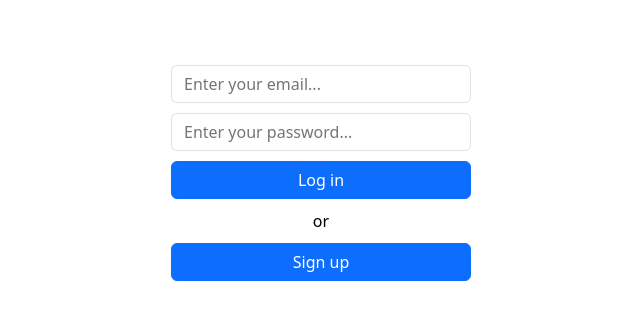
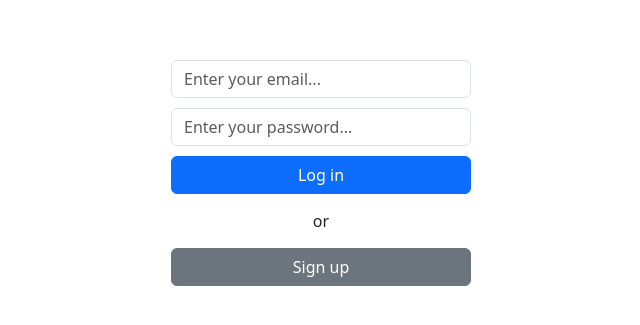
Before and after one commit to 888yalo888/todo-list, a React (Create React App) app: page / in a window 1280 px wide. Shown: the part 227-552 px from the top of the page, without its empty margins (319-959 px from the left). Built offline with nearby package versions, Linux system fonts and the light colour scheme.

Commit message:
change styles to bootstrap styles

```diff
--- a/package.json
+++ b/package.json
@@ -7,7 +7,9 @@
         "@testing-library/react": "^13.4.0",
         "@testing-library/user-event": "^13.5.0",
         "axios": "^1.6.1",
+        "bootstrap": "^5.3.2",
         "react": "^18.2.0",
+        "react-bootstrap": "^2.10.0",
         "react-dom": "^18.2.0",
         "react-scripts": "5.0.1",
         "sass": "^1.69.5",
--- a/src/App.js
+++ b/src/App.js
@@ -1,5 +1,6 @@
 import { useContext } from 'react';
 import './App.scss';
+import 'bootstrap/dist/css/bootstrap.min.css';
 import { LoginAndSignupPage, Header, TodoList } from './components/index';
 import AuthContext from './AuthContext';
 import { TodoListProvider } from './TodoListContext';
--- a/src/App.scss
+++ b/src/App.scss
@@ -1,178 +1,42 @@
-html,
-body,
-#root,
 .app {
-    height: 100%;
+    height: 100vh;
 }
 
-body {
-    font-family: system-ui, -apple-system, 'Segoe UI', Roboto, 'Helvetica Neue',
-        'Noto Sans', 'Liberation Sans', Arial, sans-serif, 'Apple Color Emoji',
-        'Segoe UI Emoji', 'Segoe UI Symbol', 'Noto Color Emoji';
-    font-size: 1rem;
-    font-weight: 400;
-    line-height: 1.5;
-    color: #000;
+.login-signup-container {
+    height: 100vh;
 }
 
-// input {
-//     margin: 15px;
-// }
-
-input,
-textarea {
-    font-family: system-ui, -apple-system, 'Segoe UI', Roboto, 'Helvetica Neue',
-        'Noto Sans', 'Liberation Sans', Arial, sans-serif, 'Apple Color Emoji',
-        'Segoe UI Emoji', 'Segoe UI Symbol', 'Noto Color Emoji';
-    font-size: 1rem;
-    font-weight: 400;
-    line-height: 1.5;
-    color: #212529;
-    width: 100%;
-    padding: 0.375rem 0.75rem;
-    border: 1px solid #dee2e6;
-    border-radius: 0.375rem;
-    box-sizing: border-box;
-    transition: all 100ms ease-out;
-
-    // :hover /* === input :hover */ {
-    // & :hover /* === input :hover */ {
-    // &:hover /* === input:hover */ {
-    &:hover,
-    &:focus {
-        box-shadow: 0px 0px 3px 0px #0d6efd;
-        border: 1px solid #0d6efd;
-        outline: none;
-    }
+.formContainer {
+    margin: auto;
+    width: 300px;
 }
 
-button {
-    font-family: system-ui, -apple-system, 'Segoe UI', Roboto, 'Helvetica Neue',
-        'Noto Sans', 'Liberation Sans', Arial, sans-serif, 'Apple Color Emoji',
-        'Segoe UI Emoji', 'Segoe UI Symbol', 'Noto Color Emoji';
-    font-size: 1rem;
-    font-weight: 400;
-    line-height: 1.5;
-    padding: 0.375rem 0.75rem;
-    border: 1px solid #0d6efd;
-    // margin: 0.25rem 0.125rem;
-    background-color: #0d6efd;
-    color: #fff;
-    border-radius: 0.375rem;
-    vertical-align: middle;
-    text-align: center;
-    box-sizing: border-box;
-
-    &.icon {
-        width: 36px;
-        height: 36px;
-        padding: unset;
-        display: inline-flex;
-        align-items: center;
-        justify-content: center;
-        background-color: transparent;
-        border: none;
-    }
+.login-form {
+    gap: 10px;
 }
 
-svg {
-    fill: #0d6efd;
+.userInfo {
+    padding-right: 40px;
+    padding-top: 20px;
+    gap: 20px;
 }
 
-.app {
-    display: flex;
-    flex-direction: column;
+.submit-buttons {
+    gap: 15px;
 }
 
-.addTaskForm {
-    display: grid;
-    grid-template-columns: 1fr 100px;
-    grid-gap: 10px;
+.globalError {
+    font-size: 0.875em;
+    margin-top: 0.25rem;
 }
 
 .todolist {
-    max-width: 400px;
+    min-width: 300px;
+    max-width: 450px;
     padding: 3rem 0;
-    margin-left: auto;
-    margin-right: auto;
+    gap: 15px;
 }
 
-.tasks {
-    display: flex;
-    flex-direction: column;
-    padding-left: 0;
-    margin-top: 0;
-    margin-bottom: 0;
-    list-style: none;
+.todo-form-button {
+    margin-left: 10px;
 }
-
-.task {
-    padding: 0.5rem 1rem;
-    display: grid;
-    grid-template-columns: 1fr 0fr 0fr;
-    grid-gap: 10px;
-    align-items: center;
-
-    &:not(:last-child) {
-        border-bottom: 1px solid #dee2e6;
-    }
-}
-
-.editTaskForm {
-    display: grid;
-    grid-template-columns: 1fr 0fr 0fr;
-    grid-gap: 10px;
-    align-items: center;
-}
-
-.title {
-    overflow: hidden;
-    text-overflow: ellipsis;
-    white-space: nowrap;
-
-    &:hover {
-        overflow: unset;
-        text-overflow: unset;
-        white-space: unset;
-    }
-}
-
-.formContainer {
-    width: 300px;
-    margin: auto;
-    display: grid;
-    grid-gap: 10px;
-}
-
-.loginForm,
-.signupForm {
-    display: grid;
-    grid-gap: 10px;
-}
-
-.userInfo {
-    display: flex;
-    padding-right: 40px;
-    padding-top: 20px;
-    align-self: flex-end;
-    justify-content: flex-end;
-    align-items: flex-end;
-}
-
-.email {
-    padding-right: 20px;
-}
-
-.or {
-    text-align: center;
-}
-
-.error {
-    border: 1px solid #dc3545;
-}
-
-.globalError {
-    margin-top: 0.25rem;
-    font-size: 0.875em;
-    color: #dc3545;
-}
--- a/src/AuthContext.js
+++ b/src/AuthContext.js
@@ -11,10 +11,8 @@ export function AuthContextProvider(props) {
     const [userIsLoading, setUserIsLoading] = useState(false);
     const [error, setError] = useState();
 
-    const loadUser = useCallback(() => {
+    const loadUser = useCallback(async () => {
         setUserIsLoading(true);
-
-        (async () => {
         try {
             await delay(2000);
             const user = await getUser();
@@ -24,7 +22,6 @@ export function AuthContextProvider(props) {
         } finally {
             setUserIsLoading(false);
         }
-        })();
     }, []);
 
     useEffect(() => {
@@ -34,7 +31,7 @@ export function AuthContextProvider(props) {
         }
     }, []);
 
-    const setSession = async (token) => {
+    const setSession = useCallback(async (token) => {
         try {
             sessionStorage.setItem('token', token);
 
@@ -48,39 +45,39 @@ export function AuthContextProvider(props) {
 
             console.log('error', errorText);
         }
-    };
+    }, []);
 
-    const loginHandler = async (email, password) => {
+    const loginHandler = useCallback(async (email, password) => {
         try {
             const token = await login(email, password);
 
             await setSession(token);
         } catch (error) {
-            const errorText = error.response.data;
+            const errorText = error.response?.data ?? error.message;
 
             setError(errorText);
         }
-    };
+    }, []);
 
-    const signupHandler = async (email, password) => {
+    const signupHandler = useCallback(async (email, password) => {
         try {
             const token = await signup(email, password);
 
             await setSession(token);
         } catch (error) {
-            const errorText = error.response.data;
+            const errorText = error.response?.data ?? error.message;
 
             setError(errorText);
         }
-    };
+    }, []);
 
-    const logout = async () => {
+    const logoutHandler = useCallback(async () => {
         await logOut();
         sessionStorage.removeItem('token');
         axios.defaults.headers.token = null;
 
         setUser(null);
-    };
+    }, []);
 
     if (userIsLoading) return <h1>user is loading</h1>;
 
@@ -91,7 +88,7 @@ export function AuthContextProvider(props) {
                 userIsLoading,
                 error,
                 loginHandler,
-                logout,
+                logoutHandler,
                 signupHandler,
             }}
         >
--- a/src/components/Header.js
+++ b/src/components/Header.js
@@ -2,15 +2,16 @@ import { useContext } from 'react';
 import './../App.scss';
 //import { deleteTokenAndLogOut } from './../store/api';
 import AuthContext from './../AuthContext';
+import Button from 'react-bootstrap/Button';
 
 function Header() {
     const auth = useContext(AuthContext);
     return (
-        <div className="userInfo">
+        <div className="userInfo d-flex justify-content-end align-items-end align-self-end">
             <div className="email">{auth.user.email}</div>
-            <button type="submit" onClick={auth.logout}>
+            <Button type="submit" onClick={auth.logoutHandler}>
                 Log out
-            </button>
+            </Button>
         </div>
     );
 }
--- a/src/components/LoginAndSignupPage.js
+++ b/src/components/LoginAndSignupPage.js
@@ -1,6 +1,8 @@
-//import axios from 'axios';
 import { useContext, useState } from 'react';
+import '../App.scss';
 import AuthContext from './../AuthContext';
+import Form from 'react-bootstrap/Form';
+import Button from 'react-bootstrap/Button';
 
 //let tokenStored = null;
 // Component
@@ -11,16 +13,11 @@ function LoginAndSignupPage() {
     const [password, setPassword] = useState();
 
     return (
-        <div className="formContainer">
-            <form
-                className="loginForm"
-                onSubmit={(event) => {
-                    event.preventDefault();
-                    auth.loginHandler(email, password);
-                }}
-            >
-                <input
-                    className={auth.error ? 'error' : undefined}
+        <div className="login-signup-container d-flex">
+            <div className="formContainer d-flex justify-content-center align-items-center">
+                <Form className="login-form d-flex flex-column w-100">
+                    <Form.Control
+                        className={auth.error ? ' is-invalid' : undefined}
                         onChange={(event) => {
                             setEmail(event.target.value);
                         }}
@@ -29,8 +26,8 @@ function LoginAndSignupPage() {
                         placeholder="Enter your email..."
                     />
 
-                <input
-                    className={auth.error ? 'error' : undefined}
+                    <Form.Control
+                        className={auth.error ? 'is-invalid' : undefined}
                         onChange={(event) => {
                             setPassword(event.target.value);
                         }}
@@ -38,22 +35,34 @@ function LoginAndSignupPage() {
                         type="password"
                         placeholder="Enter your password..."
                     />
+                    <div className="submit-buttons d-flex flex-column justify-content-between">
+                        <Button
+                            onClick={(event) => {
+                                event.preventDefault();
+                                auth.loginHandler(email, password);
+                            }}
+                        >
+                            Log in
+                        </Button>
 
-                <button type="submit">Log in</button>
-            </form>
-
-            <form
-                className="signupForm"
-                onSubmit={(event) => {
+                        <div className="or d-flex align-self-center">or</div>
+                        <Button
+                            variant="secondary"
+                            onClick={(event) => {
                                 event.preventDefault();
                                 auth.signupHandler(email, password);
                             }}
                         >
-                <div className="or">or</div>
-                <button type="submit">Sign up</button>
-            </form>
-
-            {auth.error && <div className="globalError">{auth.error}</div>}
+                            Sign up
+                        </Button>
+                    </div>
+                    {auth.error && (
+                        <div className="globalError text-danger">
+                            {auth.error}
+                        </div>
+                    )}
+                </Form>
+            </div>
         </div>
     );
 }
--- a/src/components/TodoList.js
+++ b/src/components/TodoList.js
@@ -2,19 +2,20 @@ import { Item } from './index';
 import NewTodoItemForm from './NewTodoItemForm';
 import { useContext } from 'react';
 import TodoListContext from '../TodoListContext';
+import ListGroup from 'react-bootstrap/ListGroup';
 
 function TodoList() {
     const todo = useContext(TodoListContext);
 
     return (
-        <div className="todolist">
+        <div className="todolist d-flex flex-column mx-auto">
             <NewTodoItemForm />
 
-            <ul className="tasks">
+            <ListGroup className="tasks-container">
                 {todo.items?.map((item) => {
                     return <Item key={item._id} {...item} />;
                 })}
-            </ul>
+            </ListGroup>
         </div>
     );
 }
```
Also changed, not shown: src/TodoListContext.js (+15 -16 lines), src/components/Item.js (+21 -18 lines), src/components/NewTodoItemForm.js (+11 -8 lines), src/store/api.js (+8 -8 lines), 1 other file (tests, documents, lock files or other folders). Lines whose indentation alone changed are shown as unchanged.
